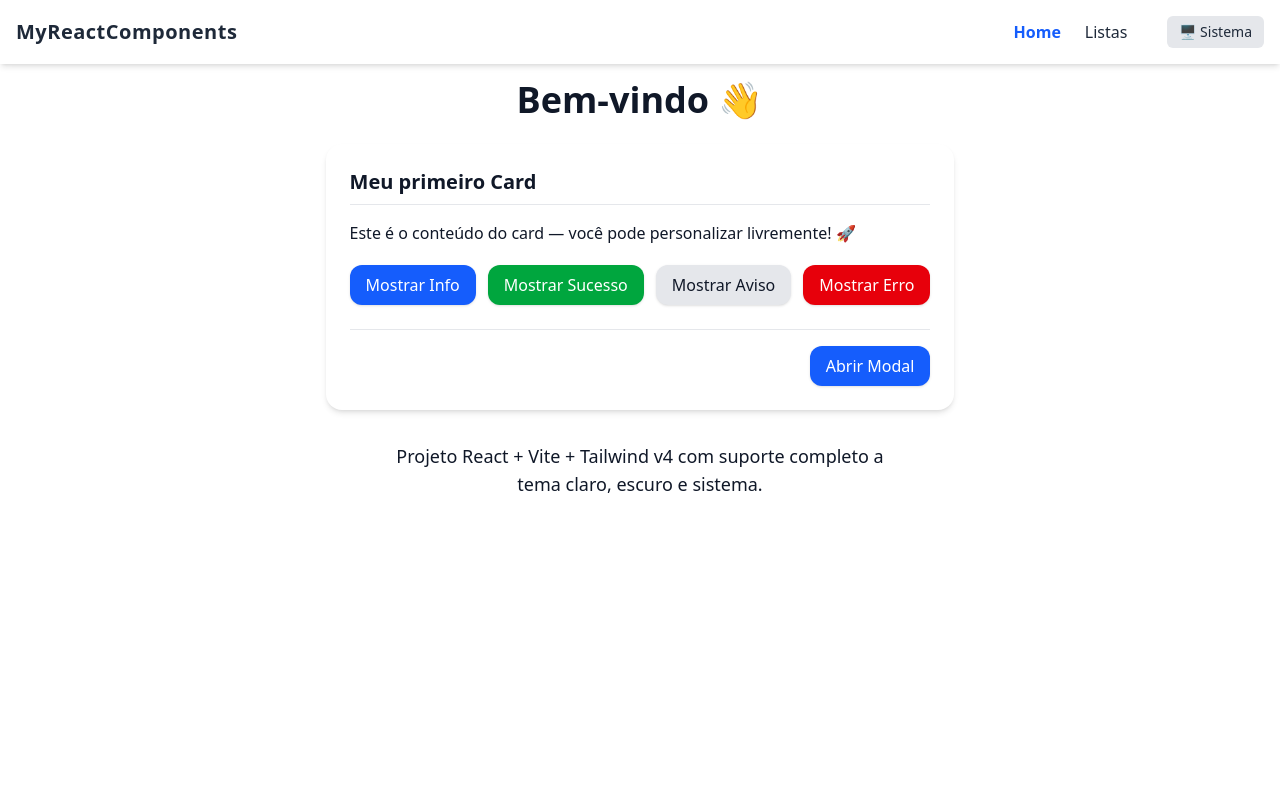
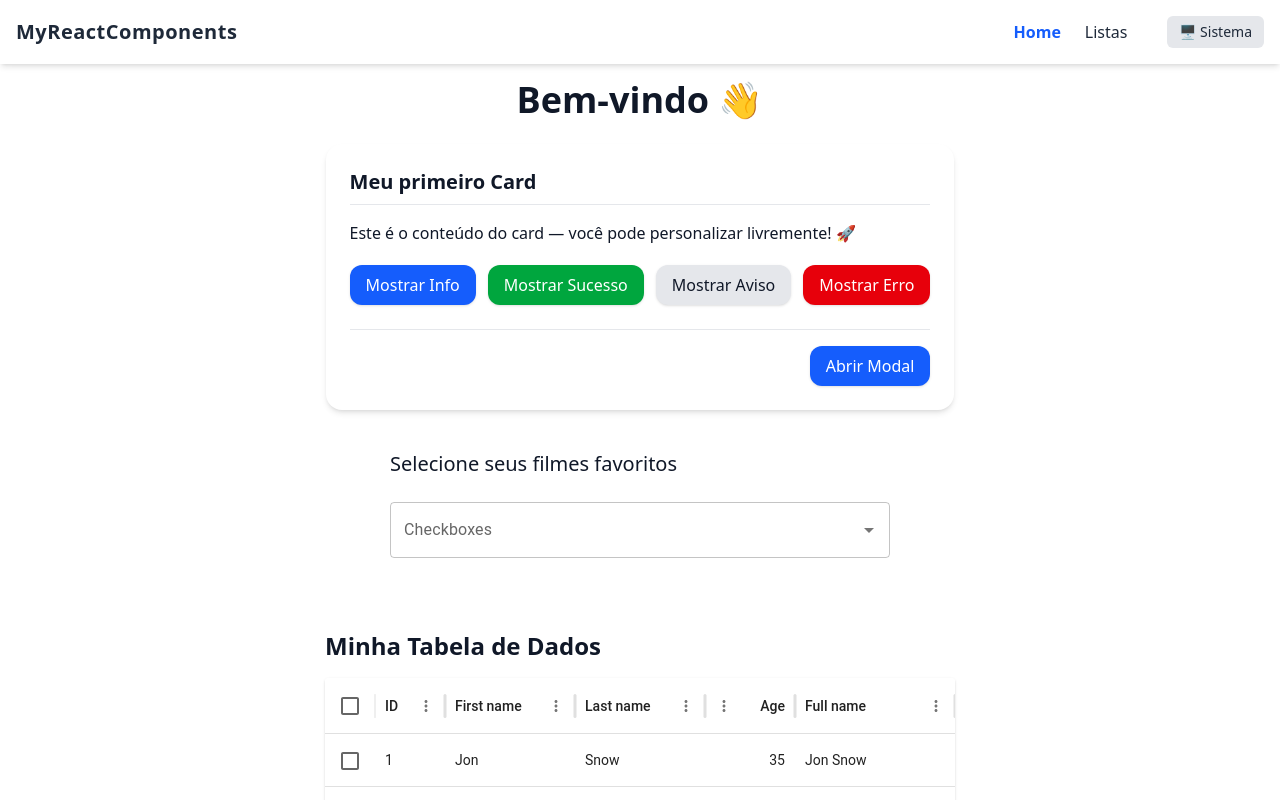
Before and after one commit to N41LL1W/my-react-components, a React (Vite) app: page / in a window 1280 px wide. Shown: the top 800 px of the page. Built offline with nearby package versions, Linux system fonts and the light colour scheme.

Commit message:
feat: Implementa DataTable (MUI X) e Autocomplete Multi-Select (MUI Core)

```diff
--- a/package.json
+++ b/package.json
@@ -10,6 +10,11 @@
     "preview": "vite preview"
   },
   "dependencies": {
+    "@emotion/react": "^11.14.0",
+    "@emotion/styled": "^11.14.1",
+    "@mui/icons-material": "^7.3.5",
+    "@mui/material": "^7.3.5",
+    "@mui/x-data-grid": "^8.17.0",
     "@tailwindcss/vite": "^4.1.14",
     "clsx": "^2.1.1",
     "framer-motion": "^12.23.24",
--- /dev/null
+++ b/src/components/CheckboxesTags.tsx
@@ -0,0 +1,51 @@
+import Checkbox from '@mui/material/Checkbox';
+import TextField from '@mui/material/TextField';
+import Autocomplete from '@mui/material/Autocomplete';
+import CheckBoxOutlineBlankIcon from '@mui/icons-material/CheckBoxOutlineBlank';
+import CheckBoxIcon from '@mui/icons-material/CheckBox';
+
+const icon = <CheckBoxOutlineBlankIcon fontSize="small" />;
+const checkedIcon = <CheckBoxIcon fontSize="small" />;
+
+// Este é o componente principal que você exportará
+export default function CheckboxesTags() {
+  return (
+    <Autocomplete
+      multiple
+      id="checkboxes-tags-demo"
+      options={top100Films}
+      disableCloseOnSelect
+      getOptionLabel={(option) => option.title}
+        // Código Corrigido:
+        renderOption={(props, option, { selected }) => {
+        // Não precisa desestruturar 'key' separadamente.
+        // O MUI passa 'key' e outras props juntas.
+        return (
+            // Apenas passamos a 'props' inteira para o <li>
+            <li {...props} key={props.key}>
+            <Checkbox
+                icon={icon}
+                checkedIcon={checkedIcon}
+                style={{ marginRight: 8 }}
+                checked={selected}
+            />
+            {option.title}
+            </li>
+        );
+        }}
+      style={{ width: 500 }}
+      renderInput={(params) => (
+        <TextField {...params} label="Checkboxes" placeholder="Favorites" />
+      )}
+    />
+  );
+}
+
+// Top 100 films as rated by IMDb users. http://www.imdb.com/chart/top
+const top100Films = [
+  // ... (seus objetos de filme)
+  { title: 'The Shawshank Redemption', year: 1994 },
+  { title: 'The Godfather', year: 1972 },
+  // ... e o restante dos seus dados
+  { title: 'Interstellar', year: 2014 },
+];
--- /dev/null
+++ b/src/components/DataTable.tsx
@@ -0,0 +1,54 @@
+import { DataGrid, type GridColDef } from '@mui/x-data-grid';
+import Paper from '@mui/material/Paper';
+
+// O resto do seu código (columns, rows, paginationModel, e a função DataTable)
+const columns: GridColDef[] = [
+  { field: 'id', headerName: 'ID', width: 70 },
+  { field: 'firstName', headerName: 'First name', width: 130 },
+  { field: 'lastName', headerName: 'Last name', width: 130 },
+  {
+    field: 'age',
+    headerName: 'Age',
+    type: 'number',
+    width: 90,
+  },
+  {
+    field: 'fullName',
+    headerName: 'Full name',
+    description: 'This column has a value getter and is not sortable.',
+    sortable: false,
+    width: 160,
+    valueGetter: (_, row) => `${row.firstName || ''} ${row.lastName || ''}`,
+  },
+];
+
+const rows = [
+  { id: 1, lastName: 'Snow', firstName: 'Jon', age: 35 },
+  { id: 2, lastName: 'Lannister', firstName: 'Cersei', age: 42 },
+  { id: 3, lastName: 'Lannister', firstName: 'Jaime', age: 45 },
+  { id: 4, lastName: 'Stark', firstName: 'Arya', age: 16 },
+  { id: 5, lastName: 'Targaryen', firstName: 'Daenerys', age: null },
+  { id: 6, lastName: 'Melisandre', firstName: null, age: 150 },
+  { id: 7, lastName: 'Clifford', firstName: 'Ferrara', age: 44 },
+  { id: 8, lastName: 'Frances', firstName: 'Rossini', age: 36 },
+  { id: 9, lastName: 'Roxie', firstName: 'Harvey', age: 65 },
+];
+
+const paginationModel = { page: 0, pageSize: 5 };
+
+export default function DataTable() {
+  return (
+    <Paper sx={{ height: 400, width: '100%' }}>
+      <DataGrid
+        rows={rows}
+        columns={columns}
+        initialState={{ pagination: { paginationModel } }}
+        pageSizeOptions={[5, 10]}
+        checkboxSelection
+        // O prop sx (system property) é nativo do MUI e funciona bem
+        // para estilização local, mesmo com Tailwind no resto do projeto.
+        sx={{ border: 0 }}
+      />
+    </Paper>
+  );
+}
--- a/src/pages/HomePage.tsx
+++ b/src/pages/HomePage.tsx
@@ -7,6 +7,8 @@ import Card from "../components/ui/Card";
 import { Button } from "../components/ui/Button";
 import Modal from "../components/ui/Modal";
 import Alert from "../components/ui/Alert"; // ✅ Importa o componente de Alert
+import DataTable from "../components/DataTable"; // ✅ Importa o componente DataTable
+import CheckboxesTags from "../components/CheckboxesTags"; // ✅ Importa o componente CheckboxesTags
 
 // ------------------------------------------------------------
 // 🔹 Componente principal da página inicial
@@ -124,6 +126,26 @@ export default function HomePage() {
         </Modal>
 
         {/* ------------------------------------------------------------
+          🔹 CHECKBOX AUTOCOMLETE
+          - Componente de seleção múltipla com checkboxes
+        ------------------------------------------------------------- */}
+        <div className="p-10"> {/* Tailwind para padding */}
+          <h1 className="text-xl mb-6">Selecione seus filmes favoritos</h1>
+            <CheckboxesTags />
+        </div>
+
+        {/* ------------------------------------------------------------
+          🔹 TABELA
+          - Componente DataGrid exibindo dados em tabela
+        ------------------------------------------------------------- */}
+
+        <div className="p-8"> {/* Tailwind para padding */}
+          <h1 className="text-2xl font-bold mb-4">Minha Tabela de Dados</h1>
+            {/* Aqui o DataGrid será renderizado */}
+            <DataTable />
+        </div>
+
+        {/* ------------------------------------------------------------
           🔹 TEXTO FINAL
         ------------------------------------------------------------- */}
         <p className="text-lg mt-8 text-center max-w-lg">
```
Also changed, not shown: 2 other files (tests, documents, lock files or other folders).
